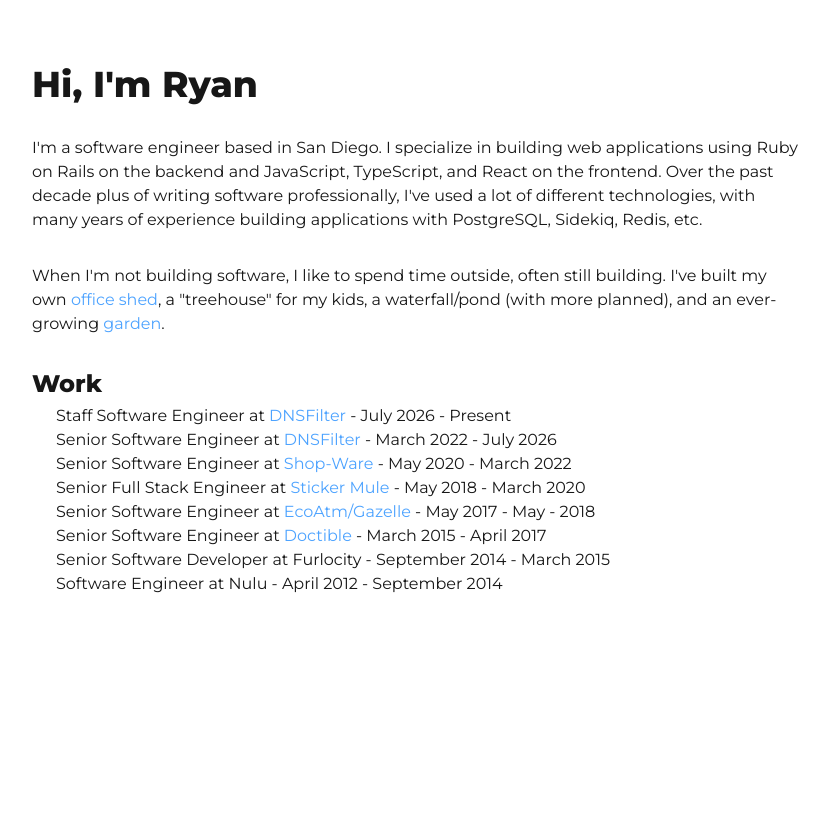
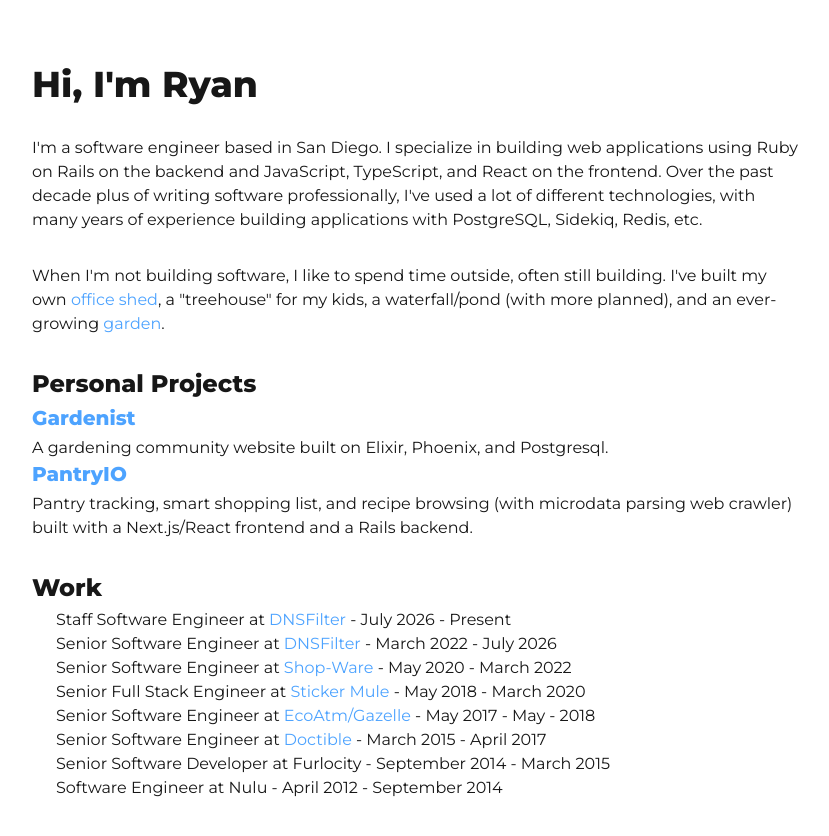
Before and after one commit to ryanfisher/ryanfisher.io, a Next.js app: page / in a window 1280 px wide. Shown: the top 836 px of the page, without its empty margins (0-829 px from the left). Before the commit the page ends 800 px from the top, so only its background shows below. Built offline with nearby package versions, Linux system fonts and the light colour scheme.

Commit message:
add personal projects

```diff
--- a/src/app/page.tsx
+++ b/src/app/page.tsx
@@ -2,6 +2,7 @@
 import { positions } from "../positions"
 import Headline from "@/components/Headline"
 import H2 from "@/components/H2"
+import H3 from "@/components/H3"
 import PageWrap from "@/components/PageWrap"
 import Link from "next/link"
 import List from "@/components/List"
@@ -47,6 +48,19 @@
 
       <div className="gap-4 items-center">
         <div>
+          <H2>Personal Projects</H2>
+          <H3><Link href="https://www.gardenist.org">Gardenist</Link></H3>
+          <Paragraph>A gardening community website built on Elixir, Phoenix, and Postgresql.</Paragraph>
+          <H3><Link href="https://www.pantryio.com">PantryIO</Link></H3>
+          <Paragraph>
+            Pantry tracking, smart shopping list, and recipe browsing (with microdata parsing web crawler)
+            built with a Next.js/React frontend and a Rails backend.
+          </Paragraph>
+        </div>
+      </div>
+
+      <div className="gap-4 items-center">
+        <div>
           <H2>Work</H2>
           <WorkItemList positions={positions} />
         </div>
```
